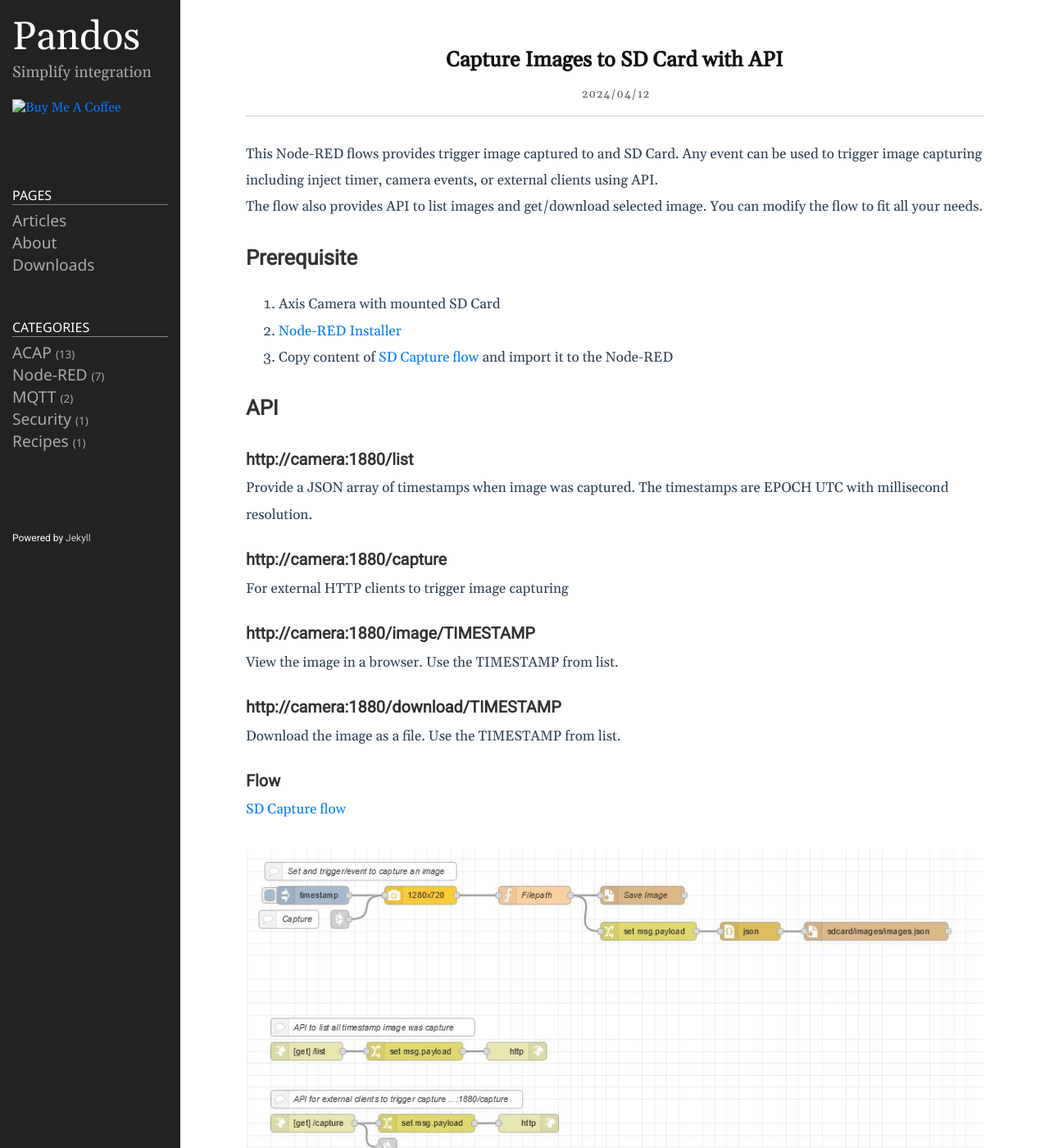
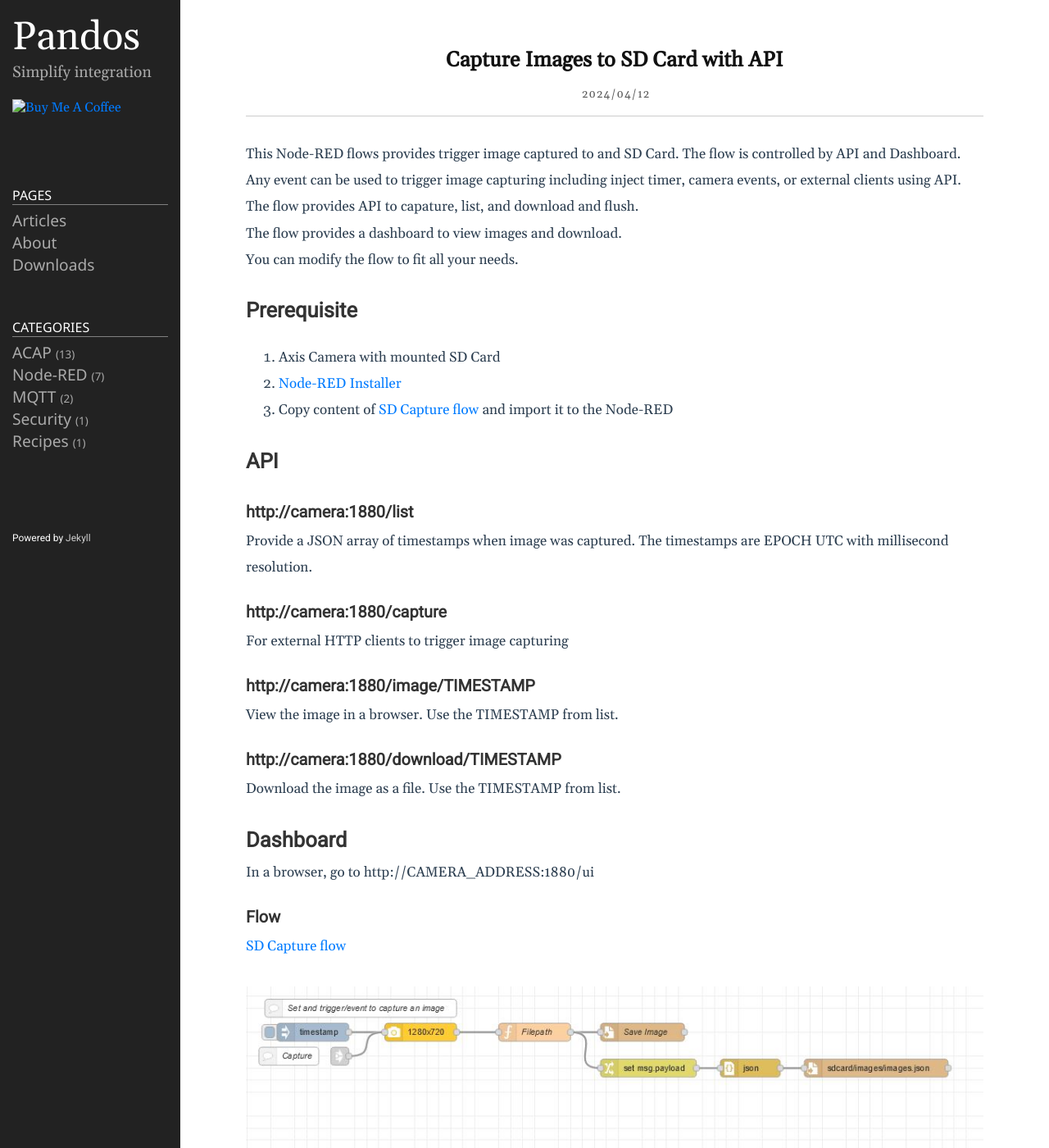
Before and after one commit to pandosme/pandosme.github.io, a Jekyll site: the page built from docs/_posts/2024-04-13-Image2SDCard.md, in a window 1280 px wide and 1400 px high. Shown: the whole window at 82% size. Built offline with Jekyll 4.4.1, drawn with Linux system fonts in a browser that asks for light colours.

Commit message:
Update 2024-04-13-Image2SDCard.md

```diff
--- a/docs/_posts/2024-04-13-Image2SDCard.md
+++ b/docs/_posts/2024-04-13-Image2SDCard.md
@@ -5,8 +5,10 @@ date: 2024-04-13 00:00:00 +0200
 categories: [Node-RED]
 ---
 
-This Node-RED flows provides trigger image captured to and SD Card.  Any event can be used to trigger image capturing including inject timer, camera events, or external clients using API.
-The flow also provides API to list images and get/download selected image.  You can modify the flow to fit all your needs.
+This Node-RED flows provides trigger image captured to and SD Card.  The flow is controlled by API and Dashboard.  Any event can be used to trigger image capturing including inject timer, camera events, or external clients using API.
+The flow provides API to capature, list, and download and flush.
+The flow provides a dashboard to view images and download.
+You can modify the flow to fit all your needs.
 
 ## Prerequisite
 1. Axis Camera with mounted SD Card
@@ -27,6 +29,9 @@ View the image in a browser.  Use the TIMESTAMP from list.
 ### http://camera:1880/download/TIMESTAMP
 Download the image as a file.  Use the TIMESTAMP from list.
 
+## Dashboard
+In a browser, go to http://CAMERA_ADDRESS:1880/ui
+
 ### Flow
 [SD Capture flow](https://acap.juhlin.me/package/image2sdcard)
 <br/>
```
